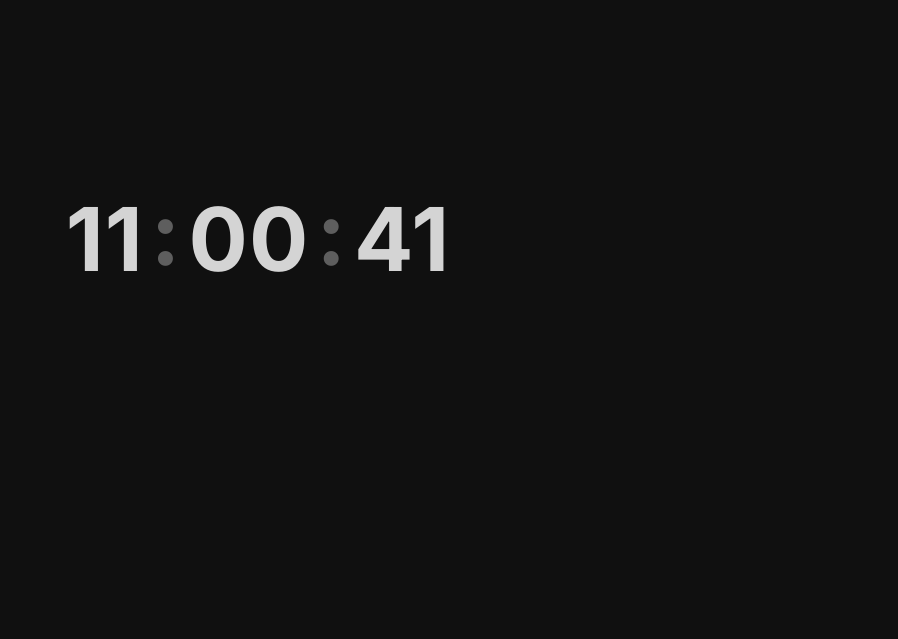
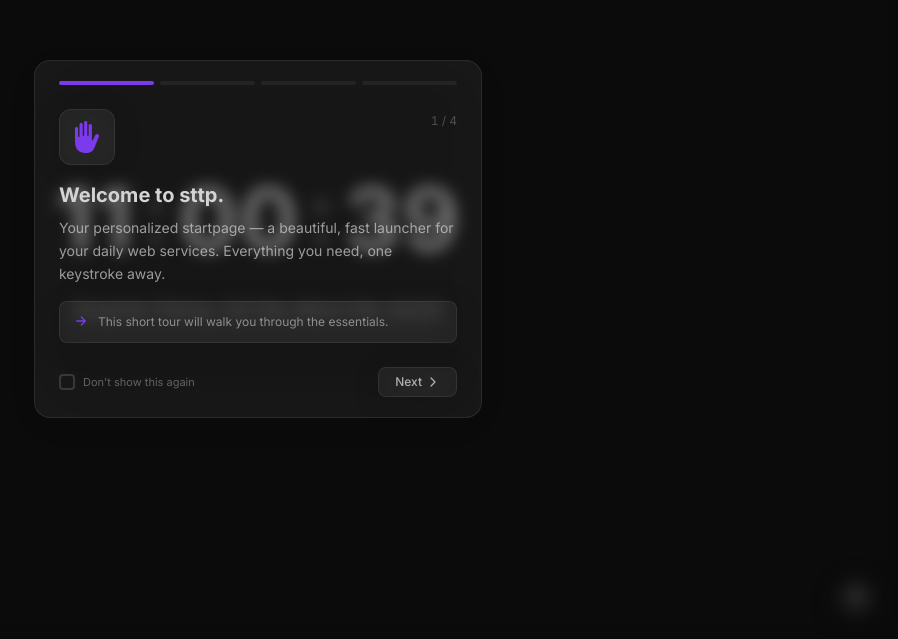
Before and after one commit to filipelperes/sttp, a React (Vite) app: page / in a window 1280 px wide. Shown: the part 161-800 px from the top of the page, without its empty margins (382-1280 px from the left). Built offline with nearby package versions, Linux system fonts and the light colour scheme.

Commit message:
feat: integrate DateDisplay, Settings, and WelcomeTour into App root
- Add DateDisplay component below Clock for current date
- Add SettingsButton floating trigger (bottom-right)
- Add WelcomeTour onboarding for first-time visitors
- All components compose declaratively within the root layout

```diff
--- a/src/App.tsx
+++ b/src/App.tsx
@@ -1,14 +1,19 @@
 import Clock from "@/components/Clock";
+import DateDisplay from "@/components/DateDisplay";
 import HandleCommandPalette from "@/CommandPalette/components/HandleCommandPalette";
 import HandleWindow from "@/components/HandleWindow";
+import SettingsButton from "@/features/Settings/components/SettingsButton";
+import WelcomeTour from "@/features/WelcomeTour/components/WelcomeTour";
 
 const App = () => (
   <div id="App" className="flex items-center justify-center flex-col relative">
     <Clock />
+    <DateDisplay />
     <HandleCommandPalette />
     <HandleWindow />
+    <SettingsButton />
+    <WelcomeTour />
   </div>
 );
 
-
 export default App;
```
